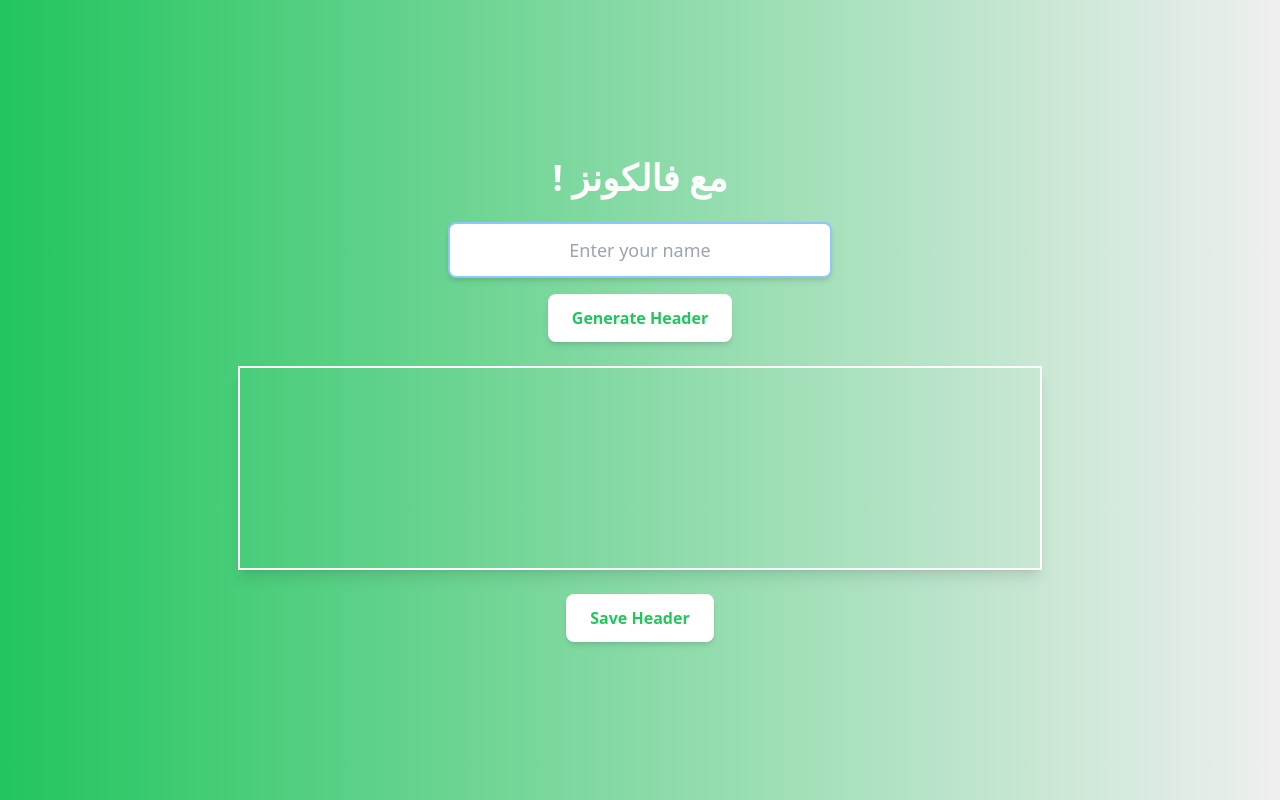
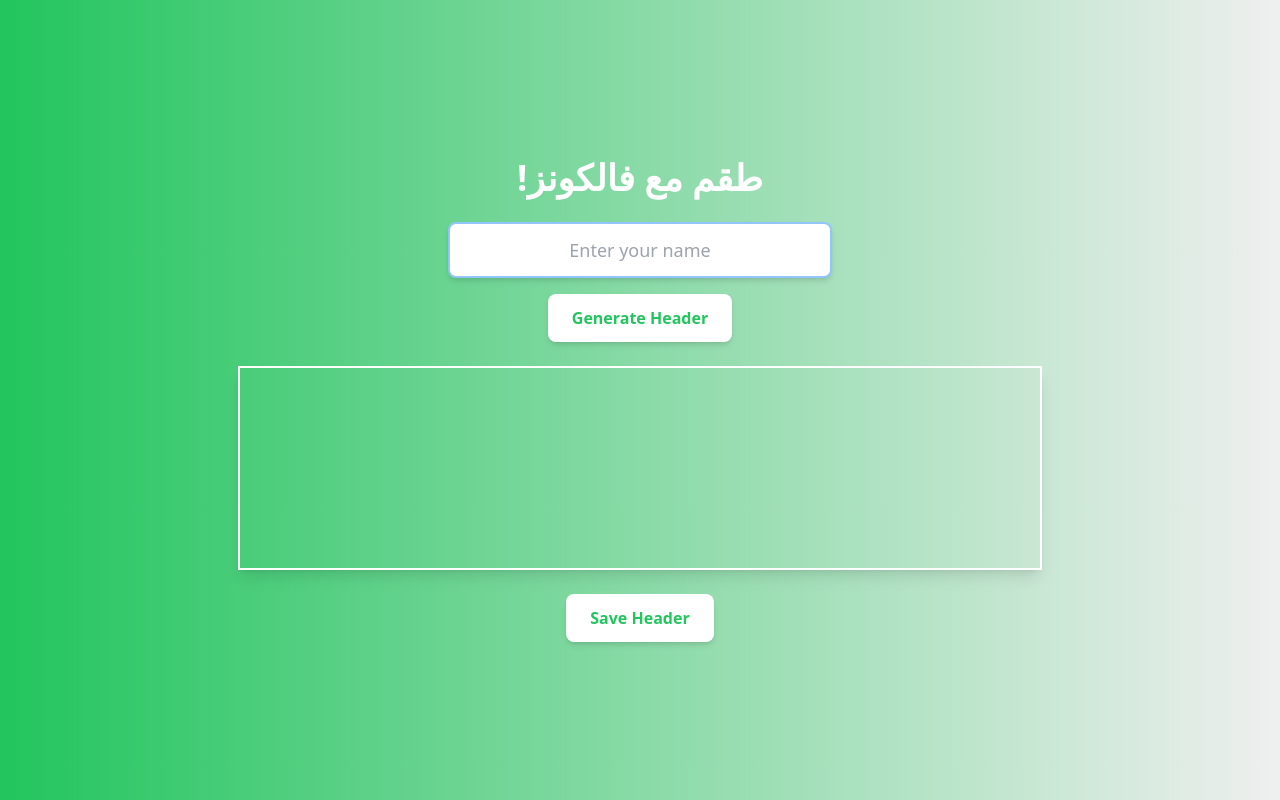
Before and after one commit to SarahAbdulaziz77/simple-header-generator, a Next.js app: page / in a window 1280 px wide. Built offline with nearby package versions, Linux system fonts and the light colour scheme.

Commit message:
size edit

```diff
--- a/src/app/page.tsx
+++ b/src/app/page.tsx
@@ -22,7 +22,10 @@ const HomePage = () => {
 
   // Function to update canvas size based on the screen size (responsive)
   const updateCanvasSize = () => {
-    const width = window.innerWidth < 800 ? window.innerWidth * 0.9 : 800;
+    const maxWidth = 800;  // Set maximum width (desktop)
+    const minWidth = 320;  // Set minimum width (mobile)
+
+    const width = Math.min(Math.max(window.innerWidth * 0.9, minWidth), maxWidth);
     const height = width / 4;  // Keep a 4:1 aspect ratio
     setCanvasWidth(width);
     setCanvasHeight(height);
@@ -102,7 +105,7 @@ const HomePage = () => {
 
   return (
     <div className="flex flex-col items-center justify-center min-h-screen bg-gradient-to-r from-green-500 to-white-500 p-4">
-      <h1 className="text-3xl sm:text-4xl font-bold text-white mb-6">! مع فالكونز</h1>
+      <h1 className="text-3xl sm:text-4xl font-bold text-white mb-6">!طقم مع فالكونز</h1>
 
       {/* Input field for the user's name */}
       <input
```
